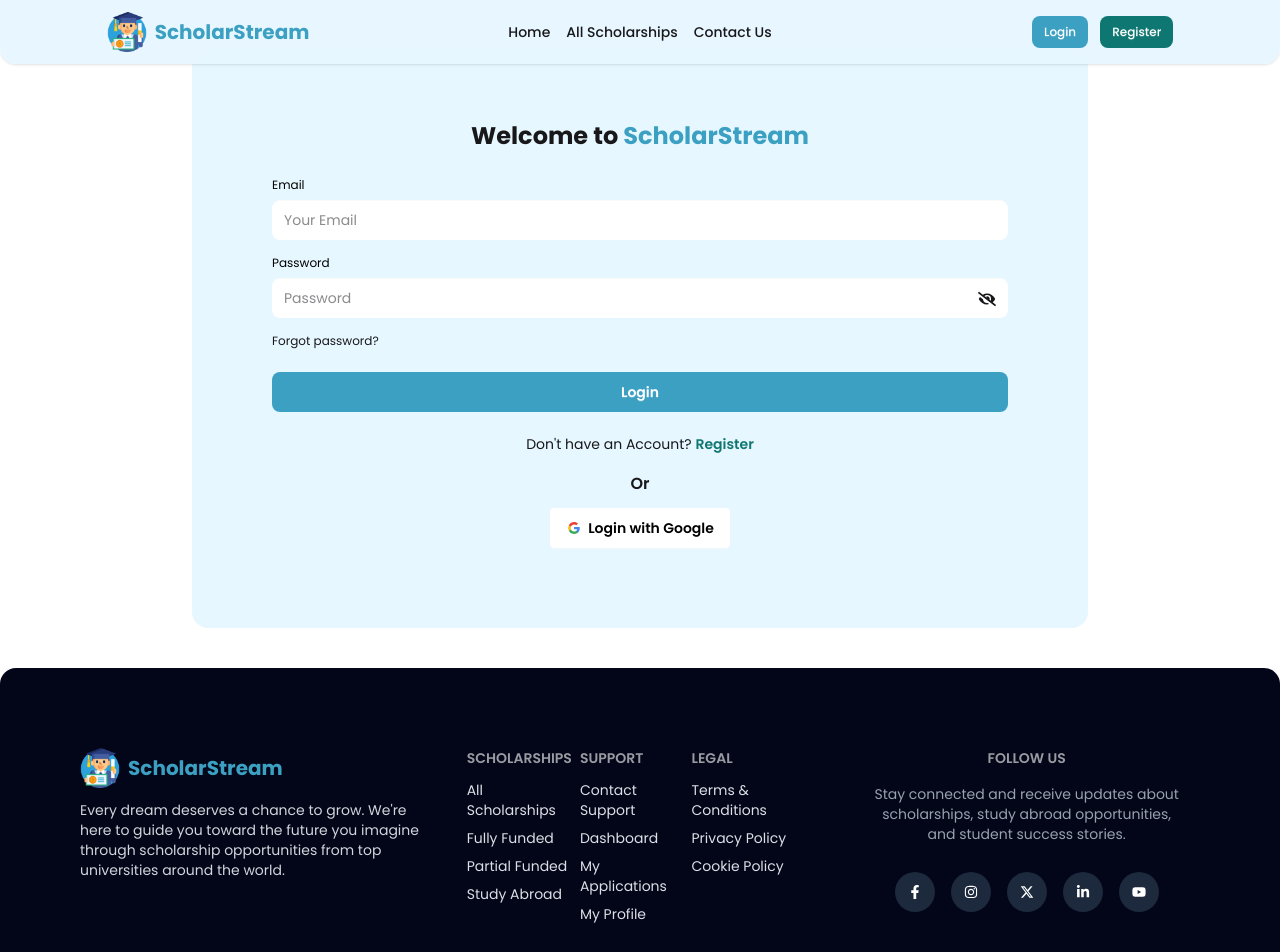
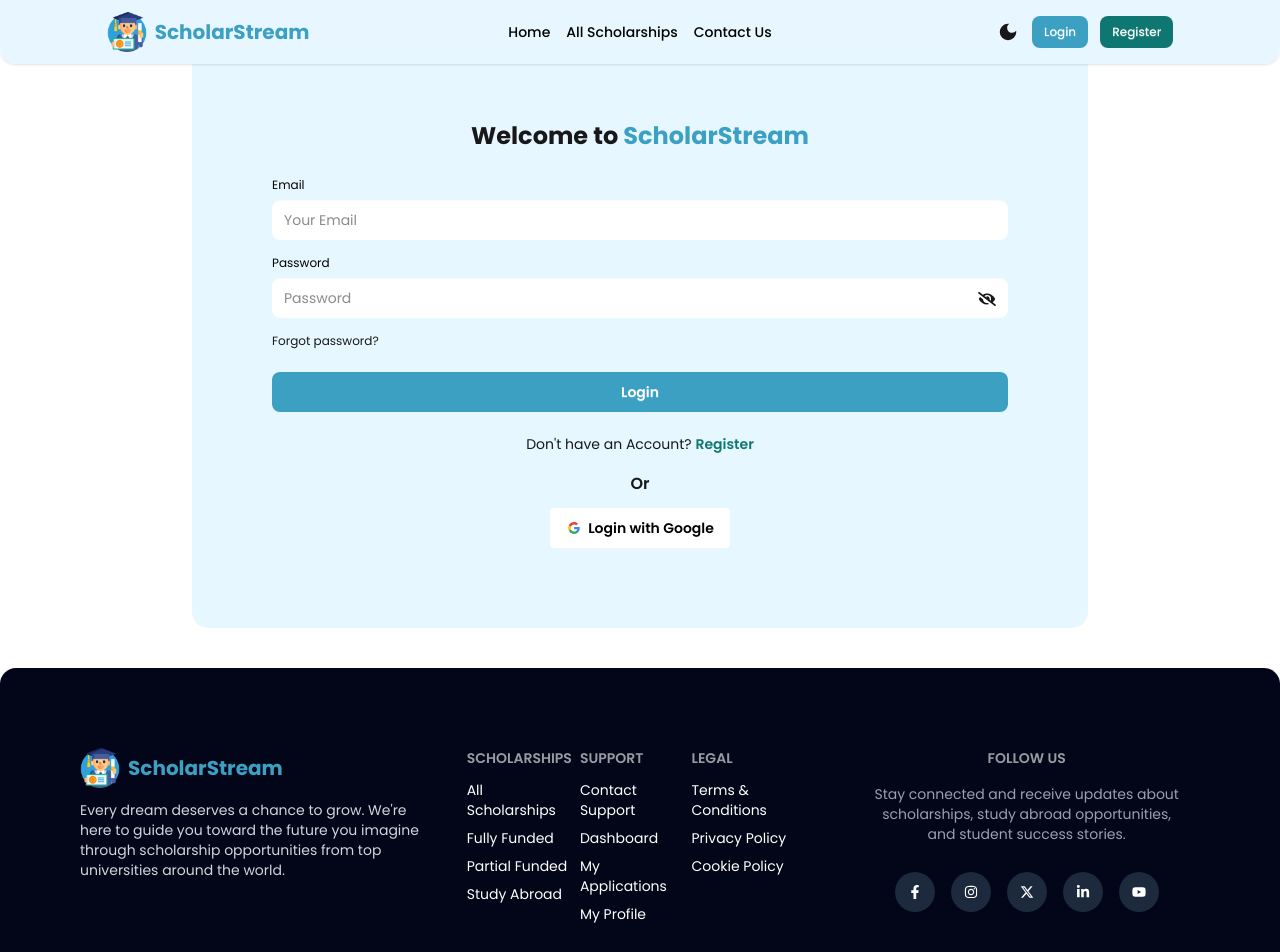
Before and after one commit to amitkbinfo/B12-ScholarStream-Client-A11, a React (Vite) app: page /login in a window 1280 px wide. Shown: the top 952 px of the page. Built offline with nearby package versions, Linux system fonts and the light colour scheme; no server answers.

Commit message:
Completed the project for Production.

```diff
--- a/src/components/Navbar/MyLink.jsx
+++ b/src/components/Navbar/MyLink.jsx
@@ -6,7 +6,7 @@ const MyLink = ({ to, className, children }) => {
     <NavLink
       to={to}
       className={({ isActive }) =>
-        isActive ? "text-primary font-medium underline underline-offset-2" : `${className} font-medium`
+        isActive ? "text-primary font-medium underline underline-offset-2" : `${className} font-medium text-black`
       }
     >
       {children}
--- a/src/components/Navbar/Navbar.jsx
+++ b/src/components/Navbar/Navbar.jsx
@@ -1,13 +1,27 @@
-import React from "react";
+import React, { useEffect, useState } from "react";
 import logo from "../../assets/logo.png";
 import MyLink from "./MyLink";
 import { Link, useNavigate } from "react-router";
 import useAuth from "../../hooks/useAuth";
 import { IoLogOut } from "react-icons/io5";
+import { MdDarkMode, MdLightMode } from "react-icons/md";
 import { toast } from "react-toastify";
 const Navbar = () => {
   const { user, loading, signOutUser } = useAuth();
   const navigate = useNavigate();
+
+  const [theme, setTheme] = useState(localStorage.getItem("theme") || "light");
+
+  useEffect(() => {
+    document.documentElement.setAttribute("data-theme", theme);
+
+    localStorage.setItem("theme", theme);
+  }, [theme]);
+
+  const handleThemeToggle = () => {
+    setTheme(theme === "light" ? "dark" : "light");
+  };
+
   const navLinks = (
     <>
       <MyLink to={"/"}>Home</MyLink>
@@ -15,6 +29,7 @@ const Navbar = () => {
       <MyLink to={"/contact-support"}>Contact Us</MyLink>
     </>
   );
+
   const handleLogout = () => {
     signOutUser()
       .then(() => {
@@ -31,7 +46,11 @@ const Navbar = () => {
         <div className="navbar px-0 md:w-10/12 mx-auto">
           <div className="navbar-start">
             <div className="dropdown">
-            <div tabIndex={0} role="button" className="btn btn-ghost lg:hidden">
+              <div
+                tabIndex={0}
+                role="button"
+                className="btn btn-ghost lg:hidden"
+              >
                 <svg
                   xmlns="http://www.w3.org/2000/svg"
                   className="h-5 w-5"
@@ -68,6 +87,19 @@ const Navbar = () => {
           </div>
           {/* End */}
           <div className="navbar-end">
+            {/* Themes  */}
+            <button
+              onClick={handleThemeToggle}
+              className="btn btn-sm btn-circle btn-ghost hover:btn-secondary mr-2"
+            >
+              {theme === "light" ? (
+                <MdDarkMode size={22} />
+              ) : (
+                <MdLightMode size={22} />
+              )}
+            </button>
+
+            {/* Authentication User */}
             {loading ? (
               <div className="skeleton h-11 w-11 shrink-0 rounded-full"></div>
             ) : user ? (
--- a/src/index.css
+++ b/src/index.css
@@ -1,22 +1,34 @@
-@import url('https://fonts.googleapis.com/css2?family=Poppins:ital,wght@0,100;0,200;0,300;0,400;0,500;0,600;0,700;0,800;0,900;1,100;1,200;1,300;1,400;1,500;1,600;1,700;1,800;1,900&display=swap');
+@import url('https://fonts.googleapis.com/css2?family=Poppins:wght@100;200;300;400;500;600;700;800;900&display=swap');
 
-*{
-    font-family: "Poppins", sans-serif;
+* {
+  font-family: "Poppins", sans-serif;
 }
 
 @import "tailwindcss";
 
 @plugin "daisyui" {
-  themes: light --default;
+  themes: light --default, dark;
 }
 
 @plugin "daisyui/theme" {
   name: "light";
   default: true;
+
   --color-primary: #3ca0c2;
   --color-secondary: #0F7771;
   --color-accent: #4A5565;
 }
-nav> a {
-    color: #dcdfe6;
+
+@plugin "daisyui/theme" {
+  name: "dark";
+
+  --color-primary: #3ca0c2;
+  --color-secondary: #0F7771;
+  --color-accent: #4A5565;
+
+  --color-base-100: #0f172a;
+  --color-base-200: #1e293b;
+  --color-base-300: #334155;
+
+  --color-base-content: #0F172A;
 }
--- a/src/main.jsx
+++ b/src/main.jsx
@@ -5,9 +5,13 @@ import { RouterProvider } from "react-router";
 import { router } from "./routes/Routes.jsx";
 import AuthProvider from "./contexts/AuthContext/AuthProvider.jsx";
 import { ToastContainer, Zoom } from "react-toastify";
-import { QueryClient, QueryClientProvider } from '@tanstack/react-query';
+import { QueryClient, QueryClientProvider } from "@tanstack/react-query";
 
 const queryClient = new QueryClient();
+
+const savedTheme = localStorage.getItem("theme") || "light";
+document.documentElement.setAttribute("data-theme", savedTheme);
+
 createRoot(document.getElementById("root")).render(
   <StrictMode>
     <QueryClientProvider client={queryClient}>
```
Also changed, not shown: 1 other file (tests, documents, lock files or other folders). Lines whose indentation alone changed are shown as unchanged.
